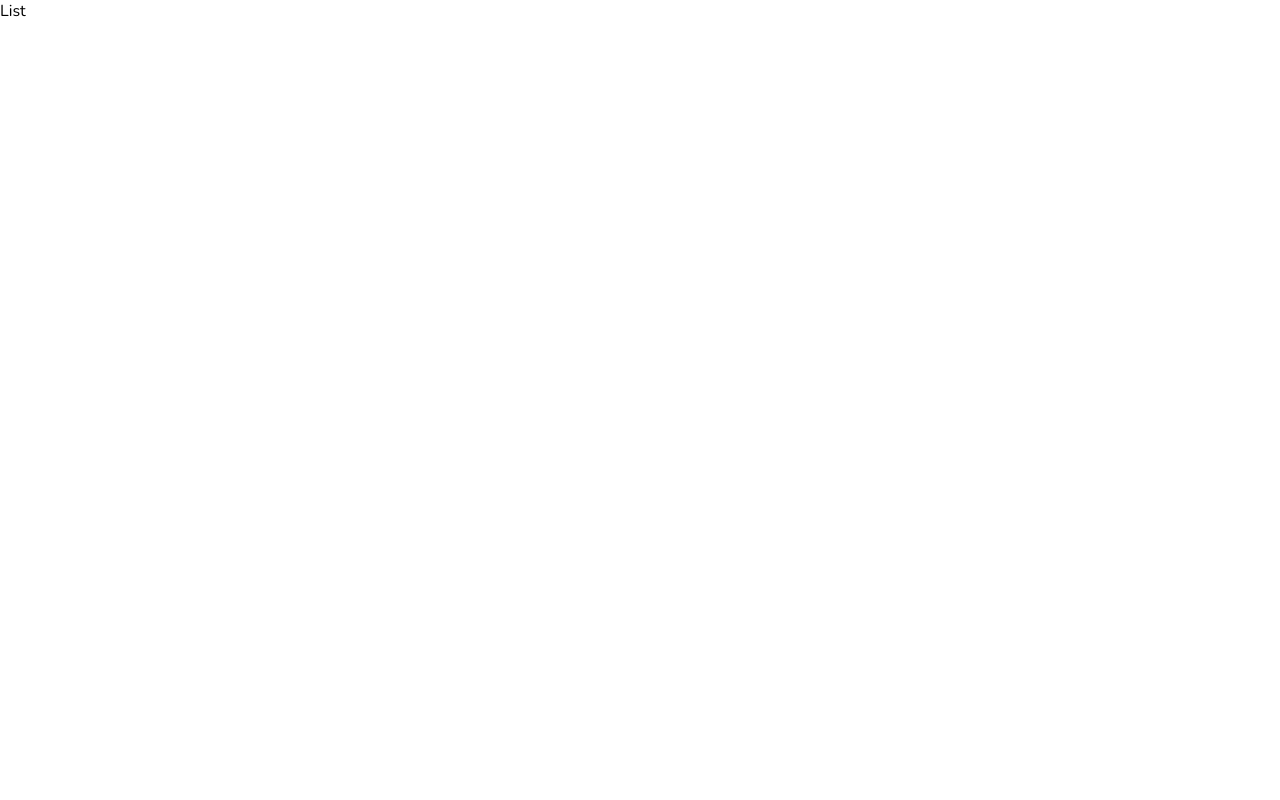
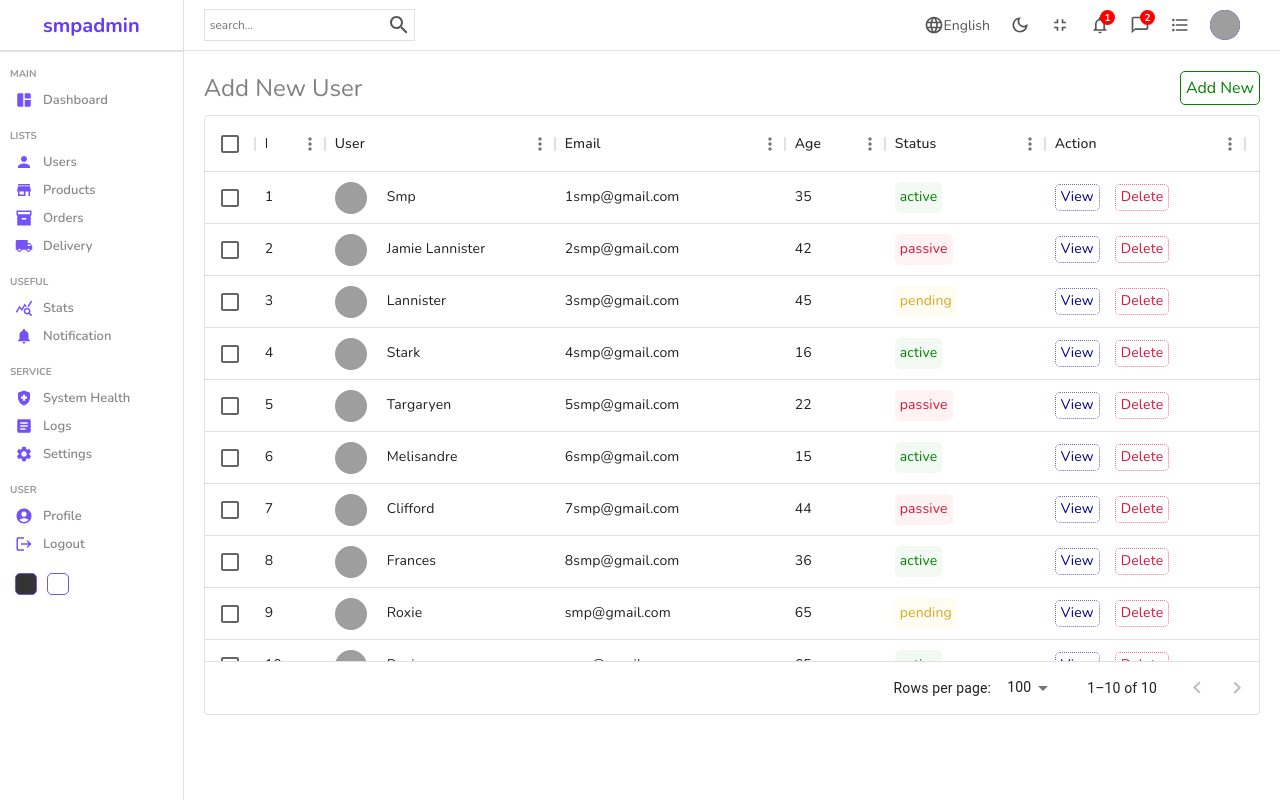
Before and after one commit to pramadeish/react-admin-UI, a React (Create React App) app: page /users in a window 1280 px wide. Built offline with nearby package versions, Linux system fonts and the light colour scheme; grey boxes are pictures that could not be loaded.

Commit message:
added users list page

```diff
--- a/package.json
+++ b/package.json
@@ -7,6 +7,7 @@
     "@emotion/styled": "^11.10.6",
     "@mui/icons-material": "^5.11.16",
     "@mui/material": "^5.11.16",
+    "@mui/x-data-grid": "^6.0.4",
     "@testing-library/jest-dom": "^5.16.5",
     "@testing-library/react": "^13.4.0",
     "@testing-library/user-event": "^13.5.0",
--- /dev/null
+++ b/src/components/datatable/Datatable.jsx
@@ -0,0 +1,56 @@
+import "./datatable.scss";
+import { DataGrid } from "@mui/x-data-grid";
+import { userColumns, userRows } from "../../datatablesource";
+import { Link } from "react-router-dom";
+import { useState } from "react";
+
+const Datatable = () => {
+  const [data, setData] = useState(userRows);
+
+  const handleDelete = (id) => {
+    setData(data.filter((item) => item.id !== id));
+  };
+
+  const actionColumn = [
+    {
+      field: "action",
+      headerName: "Action",
+      width: 200,
+      renderCell: (params) => {
+        return (
+          <div className="cellAction">
+            <Link to="/users/test" style={{ textDecoration: "none" }}>
+              <div className="viewButton">View</div>
+            </Link>
+            <div
+              className="deleteButton"
+              onClick={() => handleDelete(params.row.id)}
+            >
+              Delete
+            </div>
+          </div>
+        );
+      },
+    },
+  ];
+  return (
+    <div className="datatable">
+      <div className="datatableTitle">
+        Add New User
+        <Link to="/users/new" className="link">
+          Add New
+        </Link>
+      </div>
+      <DataGrid
+        className="datagrid"
+        rows={data}
+        columns={userColumns.concat(actionColumn)}
+        pageSize={9}
+        rowsPerPageOptions={[9]}
+        checkboxSelection
+      />
+    </div>
+  );
+};
+
+export default Datatable;
--- /dev/null
+++ b/src/components/datatable/datatable.scss
@@ -0,0 +1,78 @@
+.datatable {
+    height: 600px;
+    padding: 20px;
+
+    .datatableTitle{
+      width: 100%;
+      font-size: 24px;
+      color: gray;
+      margin-bottom: 10px;
+      display: flex;
+      align-items: center;
+      justify-content: space-between;
+
+      .link{
+        text-decoration: none;
+        color: green;
+        font-size: 16px;
+        font-weight: 400;
+        border: 1px solid green;
+        padding: 5px;
+        border-radius: 5px;
+        cursor: pointer;
+      }
+    }
+
+    .cellWithImg {
+      display: flex;
+      align-items: center;
+
+      .cellImg {
+        width: 32px;
+        height: 32px;
+        border-radius: 50%;
+        object-fit: cover;
+        margin-right: 20px;
+      }
+    }
+
+    .cellWithStatus {
+      padding: 5px;
+      border-radius: 5px;
+
+      &.active {
+        background-color: rgba(0, 128, 0, 0.05);
+        color: green;
+      }
+      &.pending {
+        background-color: rgba(255, 217, 0, 0.05);
+        color: goldenrod;
+      }
+      &.passive {
+        background-color: rgba(255, 0, 0, 0.05);
+        color: crimson;
+      }
+    }
+
+    .cellAction {
+      display: flex;
+      align-items: center;
+      gap: 15px;
+
+      .viewButton {
+        padding: 2px 5px;
+        border-radius: 5px;
+        color: darkblue;
+        border: 1px dotted rgba(0, 0, 139, 0.596);
+        cursor: pointer;
+      }
+
+      .deleteButton {
+        padding: 2px 5px;
+        border-radius: 5px;
+        color: crimson;
+        border: 1px dotted rgba(220, 20, 60, 0.6);
+        cursor: pointer;
+      }
+    }
+  }
--- /dev/null
+++ b/src/datatablesource.js
@@ -0,0 +1,123 @@
+export const userColumns = [
+    { field: "id", headerName: "ID", width: 70 },
+    {
+      field: "user",
+      headerName: "User",
+      width: 230,
+      renderCell: (params) => {
+        return (
+          <div className="cellWithImg">
+            <img className="cellImg" src={params.row.img} alt="avatar" />
+            {params.row.username}
+          </div>
+        );
+      },
+    },
+    {
+      field: "email",
+      headerName: "Email",
+      width: 230,
+    },
+
+    {
+      field: "age",
+      headerName: "Age",
+      width: 100,
+    },
+    {
+      field: "status",
+      headerName: "Status",
+      width: 160,
+      renderCell: (params) => {
+        return (
+          <div className={`cellWithStatus ${params.row.status}`}>
+            {params.row.status}
+          </div>
+        );
+      },
+    },
+  ];
+
+  //temporary data
+  export const userRows = [
+    {
+      id: 1,
+      username: "Smp",
+      img: "https://robohash.org/1?set=set&size=180x180",
+      status: "active",
+      email: "1smp@gmail.com",
+      age: 35,
+    },
+    {
+      id: 2,
+      username: "Jamie Lannister",
+      img: "https://robohash.org/2?set=set&size=180x180",
+      email: "2smp@gmail.com",
+      status: "passive",
+      age: 42,
+    },
+    {
+      id: 3,
+      username: "Lannister",
+      img: "https://robohash.org/3?set=set&size=180x180",
+      email: "3smp@gmail.com",
+      status: "pending",
+      age: 45,
+    },
+    {
+      id: 4,
+      username: "Stark",
+      img: "https://robohash.org/4?set=set&size=180x180",
+      email: "4smp@gmail.com",
+      status: "active",
+      age: 16,
+    },
+    {
+      id: 5,
+      username: "Targaryen",
+      img: "https://robohash.org/5?set=set&size=180x180",
+      email: "5smp@gmail.com",
+      status: "passive",
+      age: 22,
+    },
+    {
+      id: 6,
+      username: "Melisandre",
+      img: "https://robohash.org/6?set=set&size=180x180",
+      email: "6smp@gmail.com",
+      status: "active",
+      age: 15,
+    },
+    {
+      id: 7,
+      username: "Clifford",
+      img: "https://robohash.org/7?set=set&size=180x180",
+      email: "7smp@gmail.com",
+      status: "passive",
+      age: 44,
+    },
+    {
+      id: 8,
+      username: "Frances",
+      img: "https://robohash.org/8?set=set&size=180x180",
+      email: "8smp@gmail.com",
+      status: "active",
+      age: 36,
+    },
+    {
+      id: 9,
+      username: "Roxie",
+      img: "https://robohash.org/9?set=set&size=180x180",
+      email: "smp@gmail.com",
+      status: "pending",
+      age: 65,
+    },
+    {
+      id: 10,
+      username: "Roxie",
+      img: "https://robohash.org/10?set=set&size=180x180",
+      email: "smp@gmail.com",
+      status: "active",
+      age: 65,
+    },
+  ];
--- a/src/pages/list/List.jsx
+++ b/src/pages/list/List.jsx
@@ -1,8 +1,17 @@
 import "./list.scss"
+import Sidebar from "../../components/sidebar/Sidebar"
+import Navbar from "../../components/navbar/Navbar"
+import Datatable from "../../components/datatable/Datatable"
 
 const List = () => {
   return (
-    <div>List</div>
+    <div className="list">
+      <Sidebar/>
+      <div className="listContainer">
+        <Navbar/>
+        <Datatable/>
+      </div>
+    </div>
   )
 }
 
--- a/src/pages/list/list.scss
+++ b/src/pages/list/list.scss
@@ -0,0 +1,7 @@
+.list {
+    display: flex;
+    width: 100%;
+    .listContainer {
+      flex: 6;
+    }
+  }
```
Also changed, not shown: 1 other file (tests, documents, lock files or other folders).
